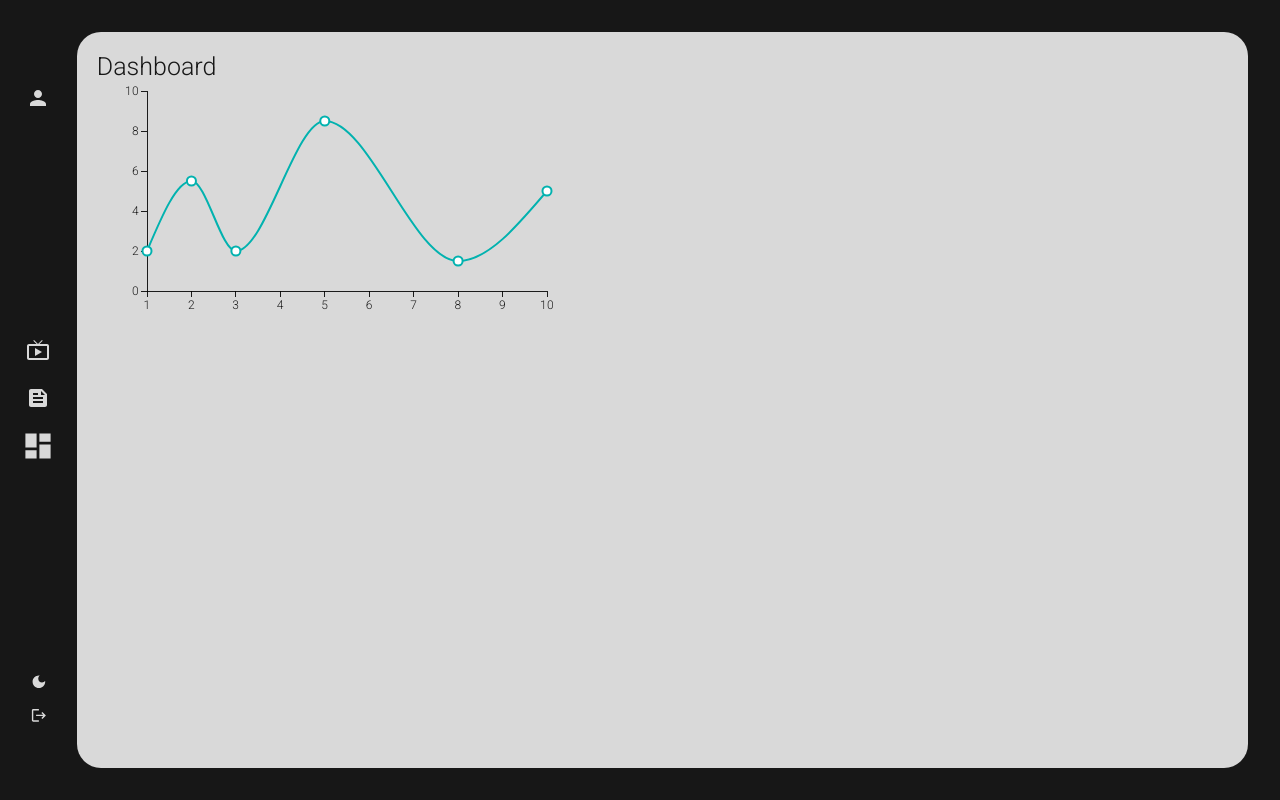
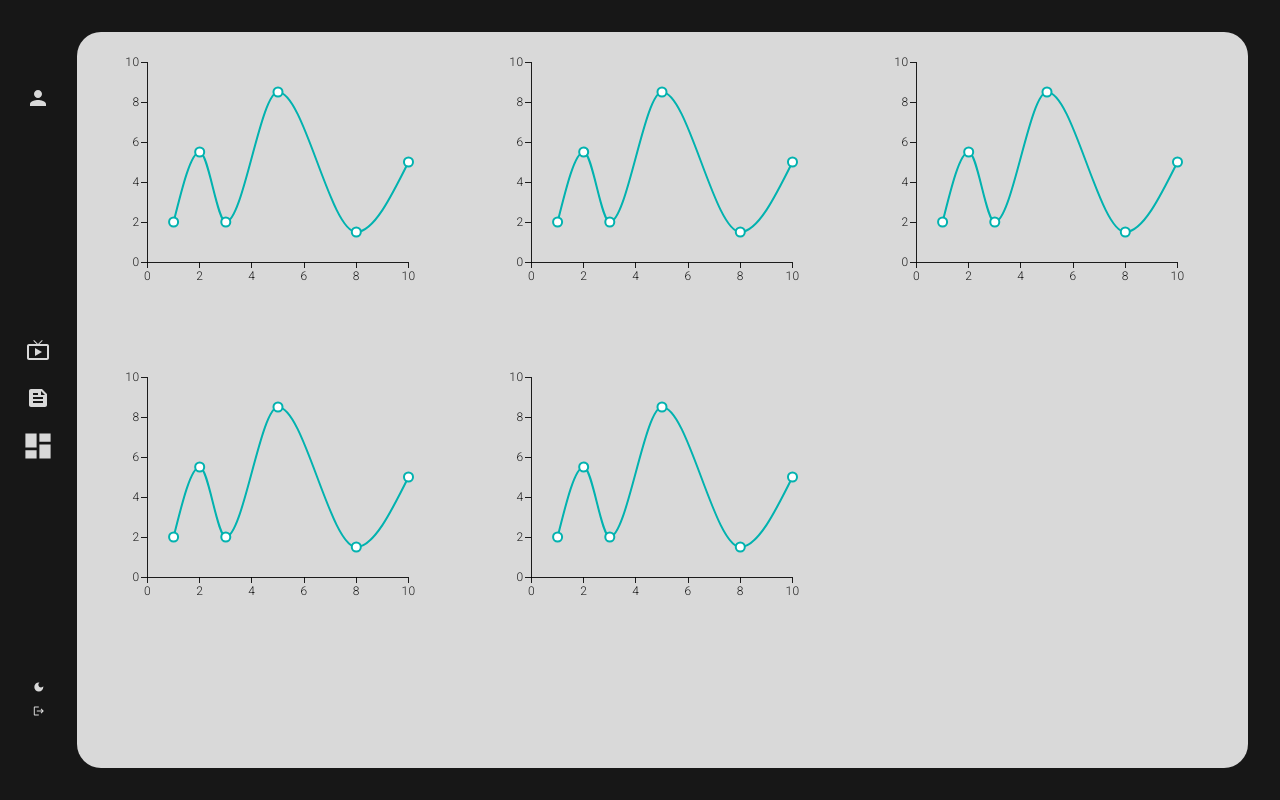
Before and after one commit to RenderV/upx4, a Next.js app in the folder frontend/: page /dashboard in a window 1280 px wide. Built offline with nearby package versions, Linux system fonts and the light colour scheme.

Commit message:
add selection component prototype

```diff
--- a/frontend/src/app/cameras/page.module.css
+++ /dev/null
@@ -1,5 +0,0 @@
-.idk{
-    margin: 0;
-    height: 100%;
-    padding: 15px;
-}
--- /dev/null
+++ b/frontend/src/app/dashboard/components/chartcard.js
@@ -0,0 +1,15 @@
+import { Card, Paper } from "@mui/material"
+import { LineChart } from "@mui/x-charts"
+export default function ChartCard(){
+    return (
+            <LineChart
+                sx = {{marginTop: '-80px'}}
+                xAxis={[{ data: [1, 2, 3, 5, 8, 10] }]}
+                series={[
+                    {
+                    data: [2, 5.5, 2, 8.5, 1.5, 5],
+                    },
+                ]}
+            />
+    )
+}
--- a/frontend/src/app/dashboard/page.js
+++ b/frontend/src/app/dashboard/page.js
@@ -1,6 +1,7 @@
 'use client'
+import styles from "./page.module.css"
 import { BarChart, LineChart, PieChart } from "@mui/x-charts"
-import styles from "./page.module.css"
+import ChartCard from "./components/chartcard"
 
 export default function Home(){
     const data = [
@@ -12,19 +13,20 @@ export default function Home(){
 
     return (
         <div className={styles.grid}>
-            <div className={styles.item_1}>
-                <h1>Dashboard</h1>
-                <LineChart
-                    sx = {{marginTop: '-80px'}}
-                    xAxis={[{ data: [1, 2, 3, 5, 8, 10] }]}
-                    series={[
-                        {
-                        data: [2, 5.5, 2, 8.5, 1.5, 5],
-                        },
-                    ]}
-                    width={500}
-                    height={300}
-                />
+            <div className={styles.item}>
+                <ChartCard/>
+            </div>
+            <div className={styles.item}>
+                <ChartCard/>
+            </div>
+            <div className={styles.item}>
+                <ChartCard/>
+            </div>
+            <div className={styles.item}>
+                <ChartCard/>
+            </div>
+            <div className={styles.item}>
+                <ChartCard/>
             </div>
         </div>
     )
--- a/frontend/src/app/dashboard/page.module.css
+++ b/frontend/src/app/dashboard/page.module.css
@@ -2,10 +2,23 @@
     height: 100%;
     margin: 20px;
     display: grid;
-    grid-template-rows: repeat(15, 1fr);
-    grid-template-columns: repeat(15, 1fr);
+    grid-template-rows: repeat(4, minmax(300px, 1fr));
+    grid-template-columns: repeat(auto-fit, minmax(300px, 1fr));
+    gap: 2%;
 }
 
-.item_1{
+/* .item_1{
     grid-area: 1 / 1 / 7 / 8;
+    max-width: 400px;
+    max-height: 300px;
 }
+.item{
+    grid-area: auto;
+    max-width: 400px;
+    max-height: 300px;
+}
+
+.item_2{
+    grid-area: 1 / 8 / 10 / 11;
+    max-width: 400px;
+} */
--- a/frontend/src/app/global_style.css
+++ b/frontend/src/app/global_style.css
@@ -68,7 +68,6 @@
       align-items: center;
     }
     .menu{
-      order: 0;
       height: 3rem;
       width: 80%;
       flex-direction: row;
@@ -174,7 +173,7 @@
 
   .menu-section-logout {
     height: 25%;
-    transform: scale(0.7);
+    transform: scale(0.5);
 
   }
 
@@ -184,6 +183,14 @@
     margin: 2rem 2rem 2rem 0;
     width: 100%;
     border-radius: 1.5rem;
+    overflow: auto;
+    -ms-overflow-style: none;
+    scrollbar-width: none;
+    overflow-y: scroll;
+  }
+
+  .content::-webkit-scrollbar {
+    display: none;
   }
 
   .mydatagrid{
```
Also changed, not shown: frontend/src/app/cameras/components/draggable.js (added, +129 -0 lines), frontend/src/app/cameras/components/draggable.module.css (added, +24 -0 lines), frontend/src/app/cameras/page.js (+9 -7 lines).
